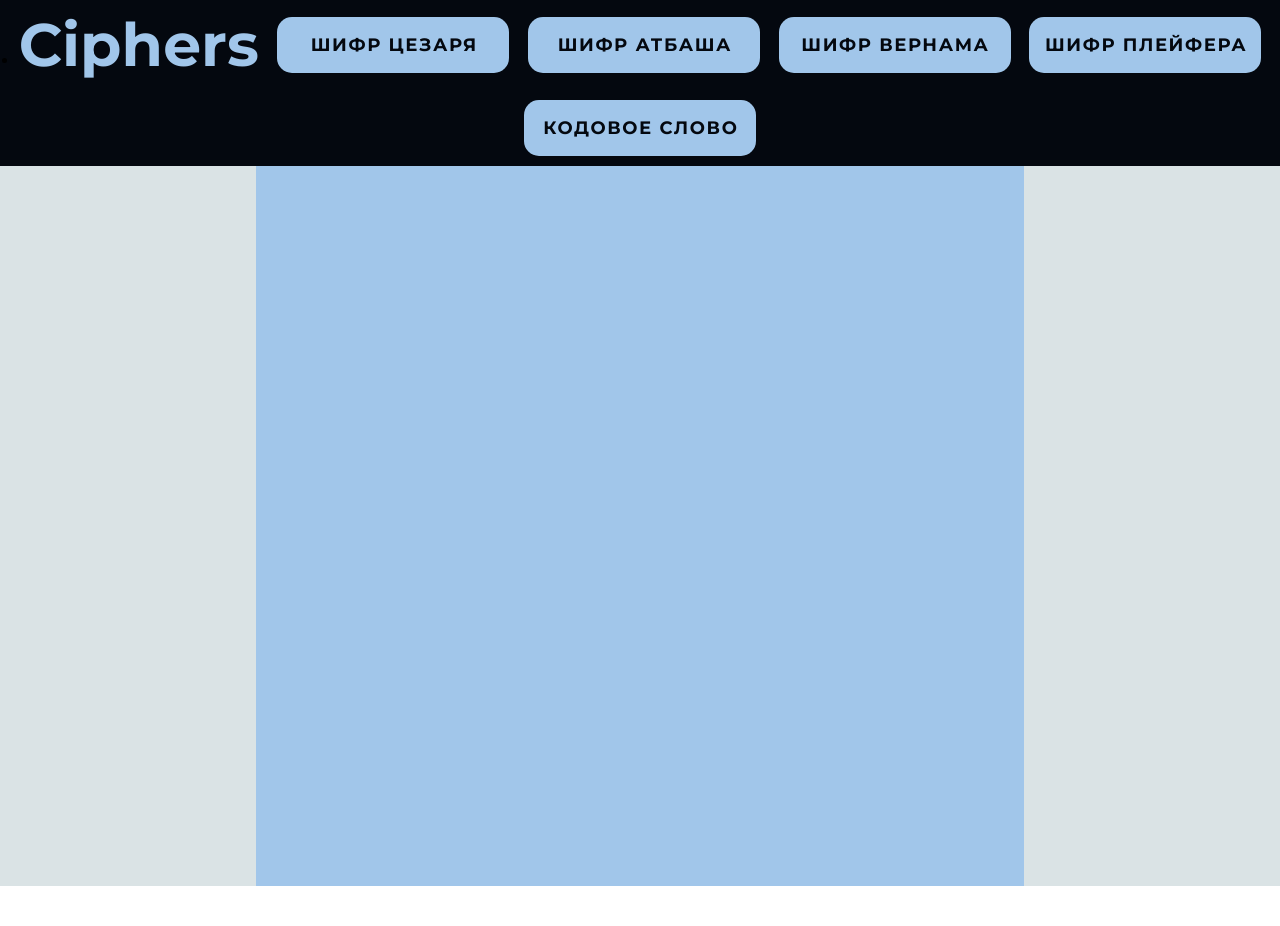
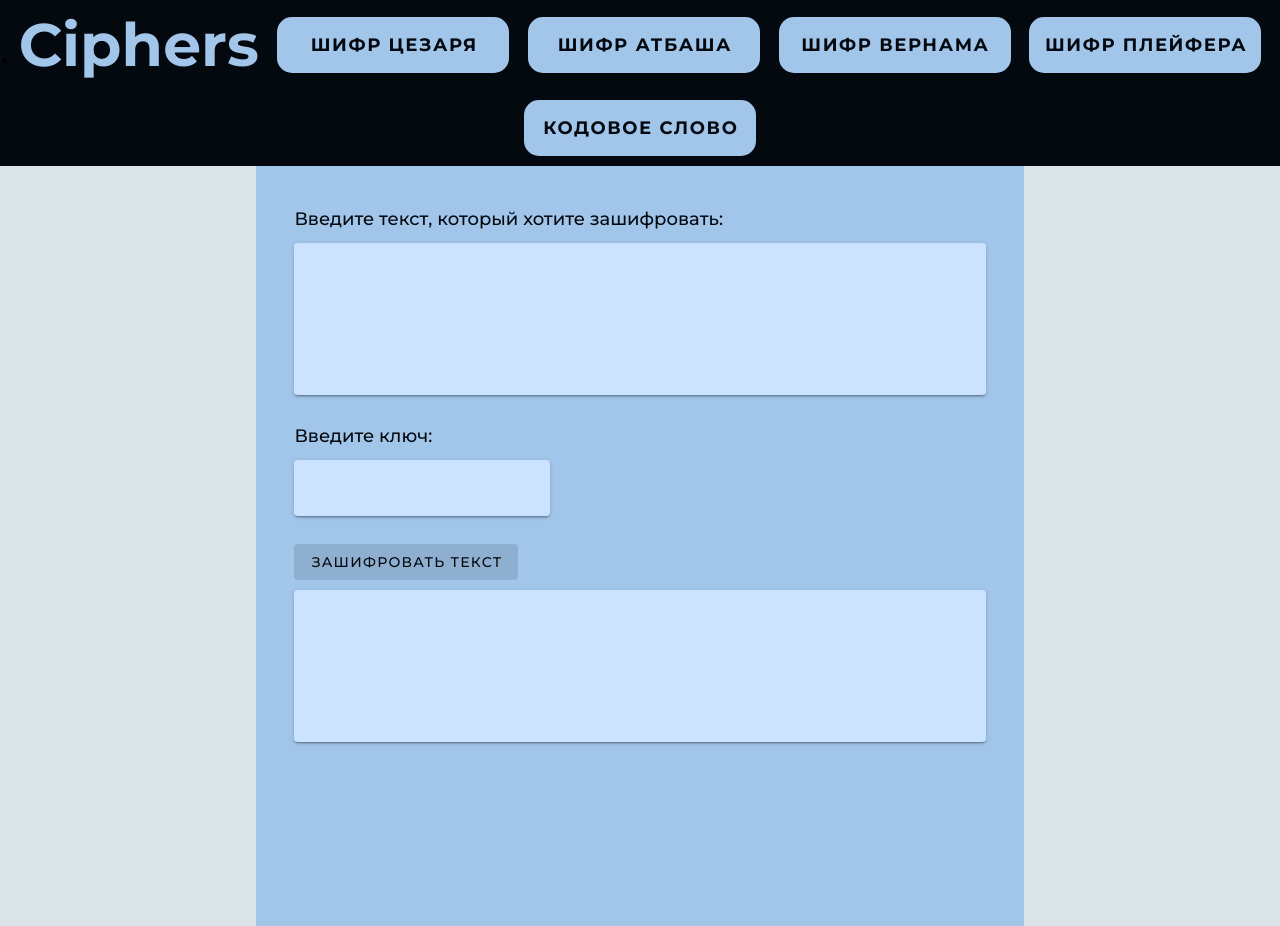
Before and after one commit to lonshakova/training, a Vue app: page /codeword in a window 1280 px wide. Before the commit the page ends 886 px from the top, so only its background shows below. Built offline with nearby package versions, Linux system fonts and the light colour scheme; a web font is replaced by a local one.

Commit message:
Шифр кодовым словом

```diff
--- a/src/pages/CodewordPage.vue
+++ b/src/pages/CodewordPage.vue
@@ -1,14 +1,175 @@
 <template>
-  <div class="main-content">
-
-  </div>
+  <v-form class="main-content">
+    <div class="text">
+      Введите текст, который хотите зашифровать:
+      <v-textarea
+        class="input"
+        clearable
+        variant="solo"
+        bg-color="var(--input-bg-color)"
+        rows="5"
+        no-resize
+        v-model="oldText"
+      />
+    </div>
+    <div class="text">
+      Введите ключ:
+      <v-text-field
+        class="input"
+        variant="solo"
+        clearable
+        width="20vw"
+        density="compact"
+        bg-color="var(--input-bg-color)"
+        v-model="key"
+      />
+    </div>
+    <div class="text">
+      <v-btn
+        @click="generateNewText()"
+        :readonly="key ? false : true"
+        :variant="key ? 'elevated' : 'tonal'"
+        >Зашифровать текст</v-btn
+      >
+      <v-textarea
+        class="input"
+        readonly
+        variant="solo"
+        bg-color="var(--input-bg-color)"
+        rows="5"
+        no-resize
+        v-model="newText"
+      />
+    </div>
+  </v-form>
 </template>
 
-<script>
+<script setup>
+import { ref } from "vue";
 
+let oldText = ref("");
+
+const alphabetLowerRus = [
+  "а",
+  "б",
+  "в",
+  "г",
+  "д",
+  "е",
+  "ё",
+  "ж",
+  "з",
+  "и",
+  "й",
+  "к",
+  "л",
+  "м",
+  "н",
+  "о",
+  "п",
+  "р",
+  "с",
+  "т",
+  "у",
+  "ф",
+  "х",
+  "ц",
+  "ч",
+  "ш",
+  "щ",
+  "ъ",
+  "ы",
+  "ь",
+  "э",
+  "ю",
+  "я",
+];
+
+const alphabetUpperRus = [
+  "А",
+  "Б",
+  "В",
+  "Г",
+  "Д",
+  "Е",
+  "Ё",
+  "Ж",
+  "З",
+  "И",
+  "Й",
+  "К",
+  "Л",
+  "М",
+  "Н",
+  "О",
+  "П",
+  "Р",
+  "С",
+  "Т",
+  "У",
+  "Ф",
+  "Х",
+  "Ц",
+  "Ч",
+  "Ш",
+  "Щ",
+  "Ъ",
+  "Ы",
+  "Ь",
+  "Э",
+  "Ю",
+  "Я",
+];
+
+let key = ref("");
+
+let newText = ref("");
+
+function generateNewText() {
+  newText.value = "";
+
+  let lowerKeyArray = key.value.toLowerCase().split("");
+  const newLowerAlphabet = [...new Set(lowerKeyArray.concat(alphabetLowerRus))];
+
+  for (let letter of oldText.value) {
+    if (alphabetLowerRus.concat(alphabetUpperRus).indexOf(letter) == -1) {
+      newText.value += letter;
+    } else if (alphabetUpperRus.indexOf(letter) != -1) {
+      let letterInd = alphabetUpperRus.indexOf(letter);
+      newText.value += newLowerAlphabet[letterInd].toUpperCase();
+    } else {
+      let letterInd = alphabetLowerRus.indexOf(letter);
+      newText.value += newLowerAlphabet[letterInd];
+    }
+  }
+}
 </script>
 
 <style scoped>
+.main-content {
+  margin-top: 5vh;
 
+  display: flex;
+  align-items: center;
+  flex-direction: column;
+}
 
+.text {
+  height: fit-content;
+  width: 90%;
+  font-size: large;
+  font-weight: 500;
+  color: var(--main-text-color);
+}
+
+.input {
+  margin-top: 10px;
+  box-sizing: content-box;
+}
+
+.error {
+  color: red;
+  justify-self: center;
+  align-self: center;
+}
 </style>
--- a/src/pages/PlayfairPage.vue
+++ b/src/pages/PlayfairPage.vue
@@ -150,7 +150,6 @@ function generateNewText() {
   const newUpperAlphabet = [...new Set(upperKeyArray.concat(alphabetUpperRus))];
 
   let lowerMatrix = generateMatrix(newLowerAlphabet);
-  let upperMatrix = generateMatrix(newUpperAlphabet);
 
   let textWithoutSpaces = "";
   for (let letter of oldText.value) {
```
